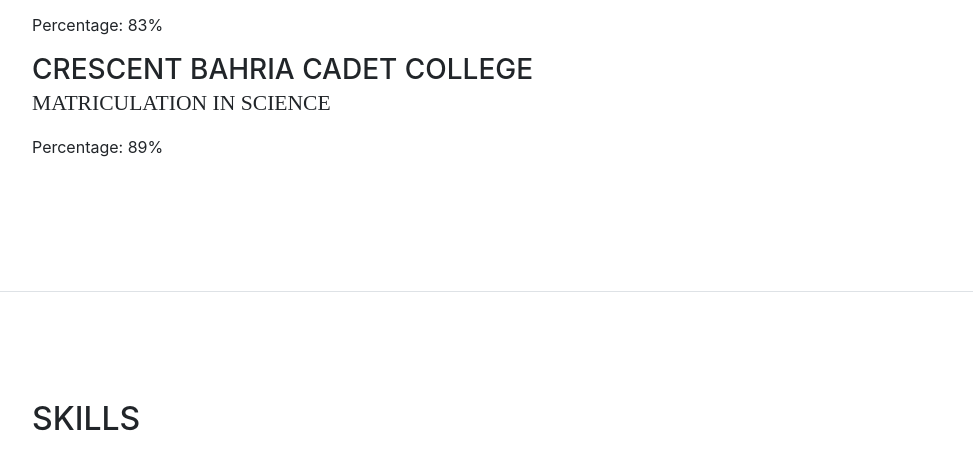
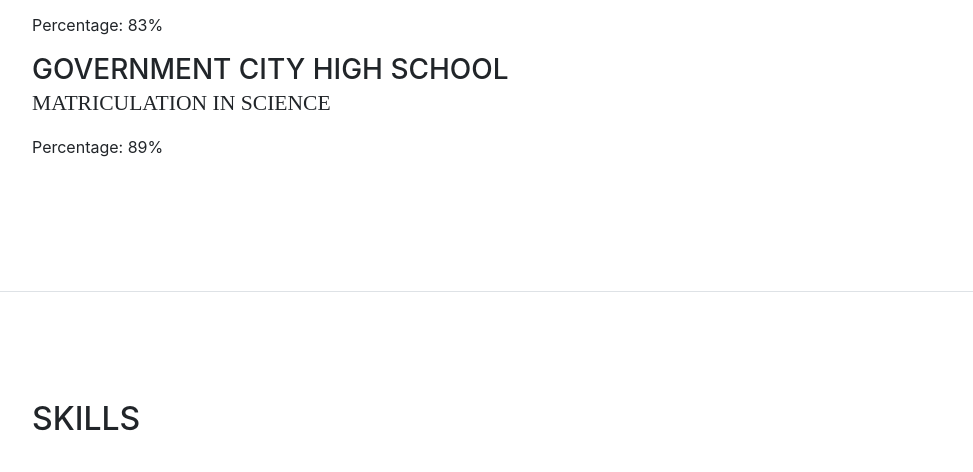
Before and after one commit to aameerhamza521/ameerhamza.cf, a website with bundled scripts: page index.html in a window 1280 px wide. Shown: the part 2108-2580 px from the top of the page, without its empty margins (288-1261 px from the left). Built offline with nearby package versions, Linux system fonts and the light colour scheme; a web font is replaced by a local one.

Commit message:
Update index.html

```diff
--- a/index.html
+++ b/index.html
@@ -185,7 +185,7 @@
 
           <div class="resume-item d-flex flex-column flex-md-row">
             <div class="resume-content mr-auto">
-              <h3 class="mb-0">Crescent Bahria Cadet College</h3>
+              <h3 class="mb-0">Government City High School</h3>
               <div class="subheading mb-3">Matriculation in Science</div>
               <p>Percentage: 89%</p>
             </div>
```
